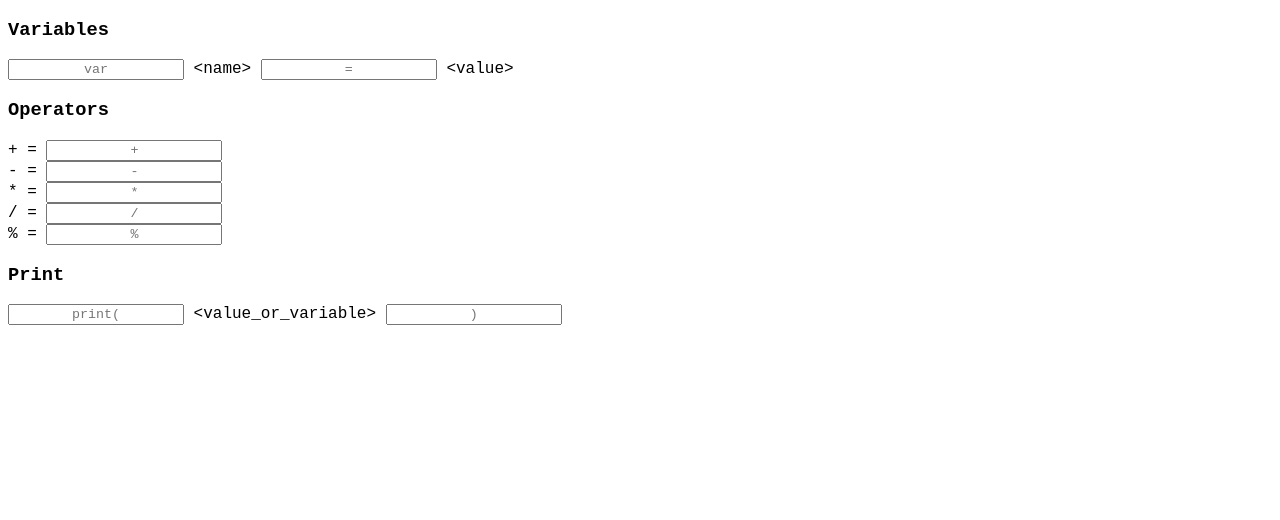
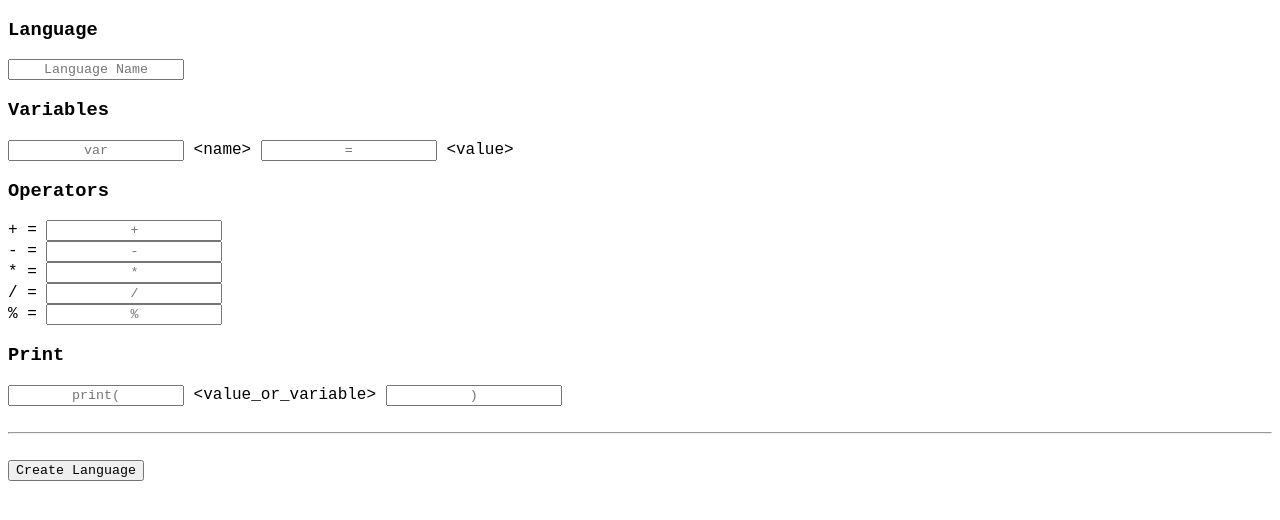
Before and after one commit to benstigsen/Programming-Webapplication, a Flask app: page /create in a window 1280 px wide. Shown: the top 520 px of the page. Run offline with Flask 2, Linux system fonts and the light colour scheme.

Commit message:
create.html changed classes and added create button

```diff
--- a/templates/create.html
+++ b/templates/create.html
@@ -7,15 +7,25 @@
 </head>
 <body>
   <form method="post">
+    <!-- Language Name -->
+    <div class="language">
+      <h3>Language</h3>
+      <input type="text" name="languageName" placeholder="Language Name">
+      <br>
+    </div>
+
     <!-- Variables -->
+    <div class="variable">
       <h3>Variables</h3>
       <input type="text" name="variablePrefix" placeholder="var">
       &lt;name&gt;
       <input type="text" name="variableAssignment" placeholder="=">
       &lt;value&gt;
       <br>
+    </div>
 
     <!-- Operators -->
+    <div class="operator">
       <h3>Operators</h3>
       + = <input type="text" name="operatorAddition" placeholder="+">
       <br>
@@ -27,12 +37,22 @@
       <br>
       % = <input type="text" name="operatorModulo" placeholder="%">
       <br>
+    </div>
 
     <!-- Print -->
+    <div class="print">
       <h3>Print</h3>
       <input type="text" name="printOpen" placeholder="print(">
       &lt;value_or_variable&gt;
       <input type="text" name="printClose" placeholder=")">
+    </div>
+
+    <br><hr><br>
+
+    <!-- Create -->
+    <div class="create">
+      <input type="submit" name="submit" value="Create Language">
+    </div>
   </form>
 </body>
 </html>
```
Lines whose indentation alone changed are shown as unchanged.
